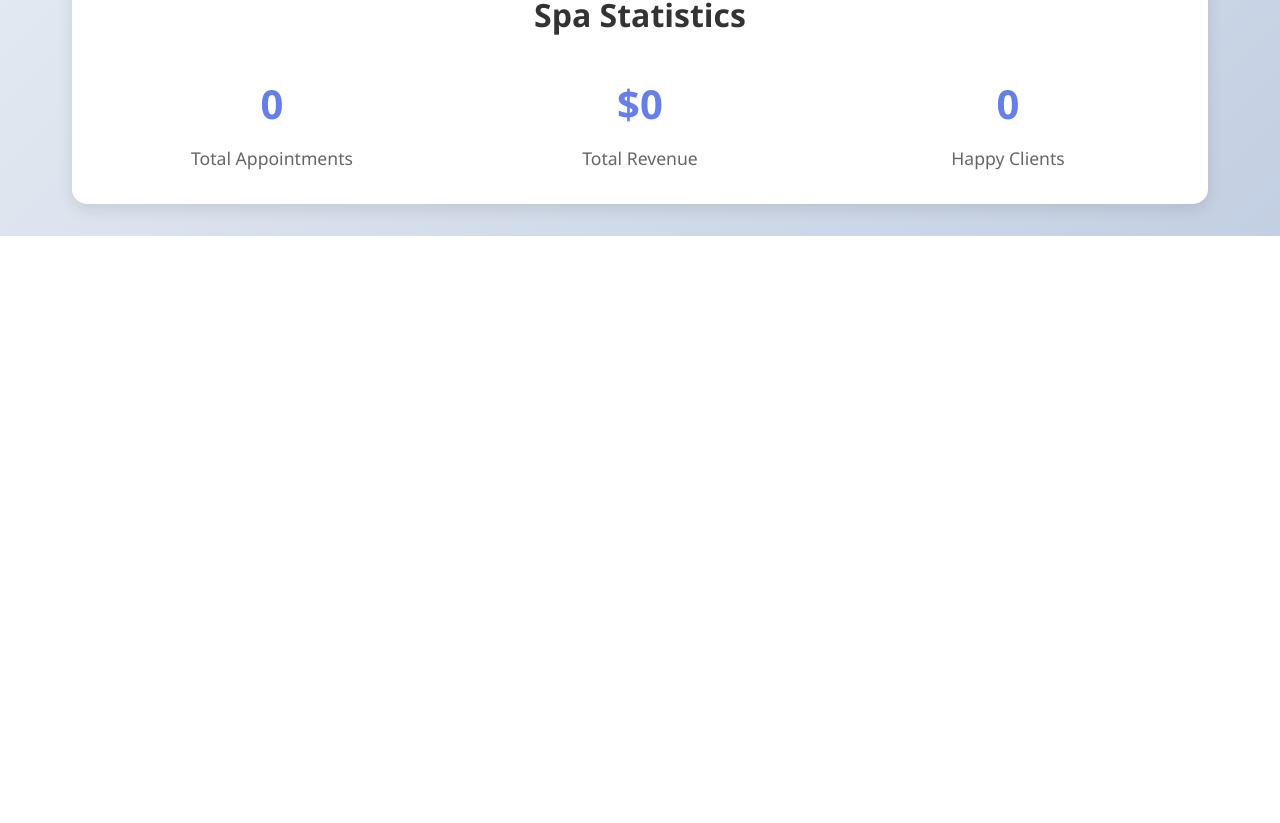
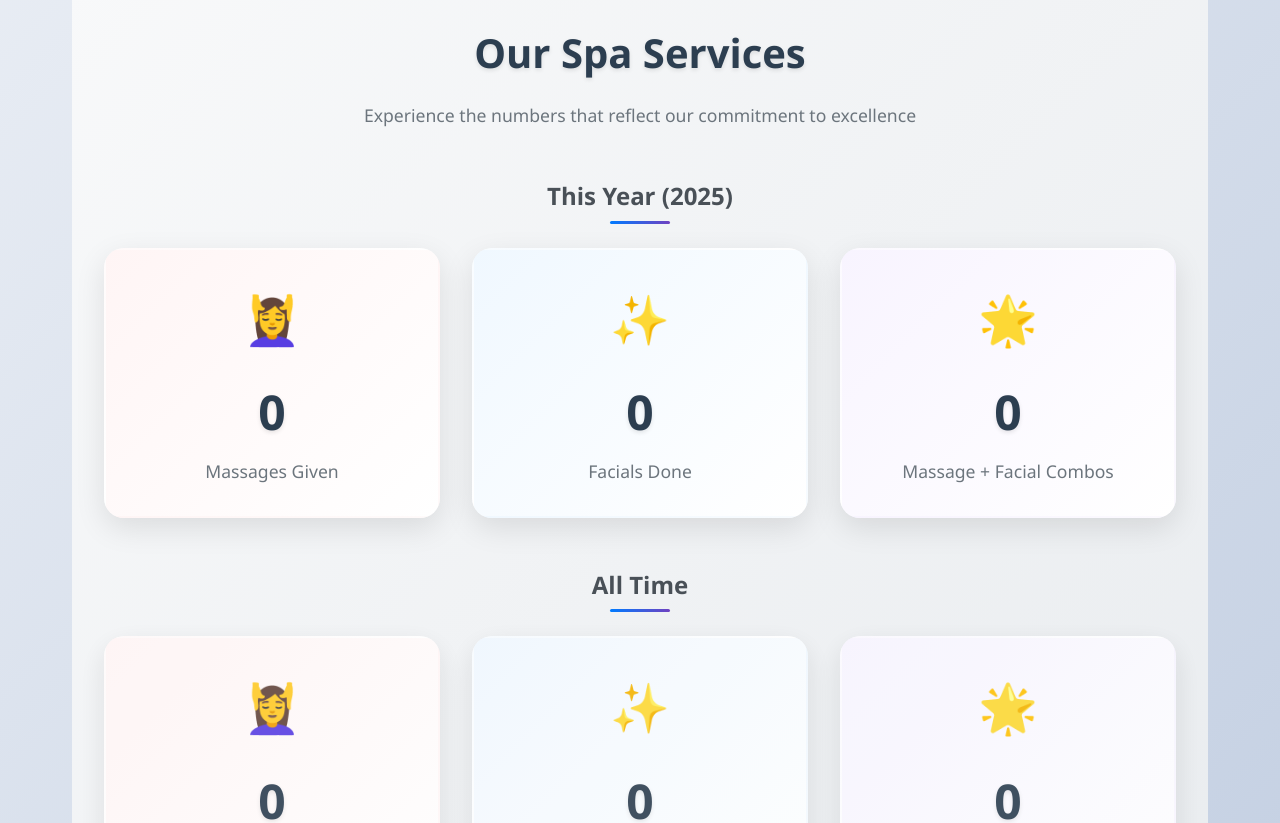
Before and after one commit to somOone/MySpaWebsite, a React (Create React App) app in the folder frontend/: page / in a window 1280 px wide. Shown: the part 877-1700 px from the top of the page. Before the commit the page ends 1113 px from the top, so only its background shows below. Built offline with nearby package versions, Linux system fonts and the light colour scheme; no server answers; the HTML template or start-up script is replaced by a standard one.

Commit message:
feat(home): enhance spa statistics with beautiful service metrics display

```diff
--- a/frontend/src/App.css
+++ b/frontend/src/App.css
@@ -1299,3 +1299,229 @@ body {
     padding: 0.5rem;
   }
 }
+
+/* Spa Service Statistics Section */
+.spa-stats-section {
+  padding: 4rem 2rem;
+  background: linear-gradient(135deg, #f8f9fa 0%, #e9ecef 100%);
+  text-align: center;
+}
+
+.spa-stats-title {
+  font-size: 2.5rem;
+  color: #2c3e50;
+  margin-bottom: 1rem;
+  font-weight: 700;
+  text-shadow: 0 2px 4px rgba(0,0,0,0.1);
+}
+
+.spa-stats-subtitle {
+  font-size: 1.1rem;
+  color: #6c757d;
+  margin-bottom: 3rem;
+  font-weight: 400;
+  max-width: 600px;
+  margin-left: auto;
+  margin-right: auto;
+}
+
+.spa-stats-container {
+  max-width: 1200px;
+  margin: 0 auto;
+}
+
+.stats-period-section {
+  margin-bottom: 3rem;
+}
+
+.stats-period-section:last-child {
+  margin-bottom: 0;
+}
+
+.period-title {
+  font-size: 1.5rem;
+  color: #495057;
+  margin-bottom: 2rem;
+  font-weight: 600;
+  position: relative;
+  display: inline-block;
+}
+
+.period-title::after {
+  content: '';
+  position: absolute;
+  bottom: -8px;
+  left: 50%;
+  transform: translateX(-50%);
+  width: 60px;
+  height: 3px;
+  background: linear-gradient(90deg, #007bff, #6f42c1);
+  border-radius: 2px;
+}
+
+.spa-stats-grid {
+  display: grid;
+  grid-template-columns: repeat(auto-fit, minmax(280px, 1fr));
+  gap: 2rem;
+  margin-bottom: 2rem;
+}
+
+.spa-stat-card {
+  background: white;
+  border-radius: 20px;
+  padding: 2rem;
+  box-shadow: 0 10px 30px rgba(0,0,0,0.1);
+  transition: all 0.3s ease;
+  position: relative;
+  overflow: hidden;
+  border: 2px solid transparent;
+}
+
+.spa-stat-card::before {
+  content: '';
+  position: absolute;
+  top: 0;
+  left: 0;
+  right: 0;
+  height: 4px;
+  background: linear-gradient(90deg, #007bff, #6f42c1);
+  transform: scaleX(0);
+  transition: transform 0.3s ease;
+}
+
+.spa-stat-card:hover::before {
+  transform: scaleX(1);
+}
+
+.spa-stat-card:hover {
+  transform: translateY(-10px);
+  box-shadow: 0 20px 40px rgba(0,0,0,0.15);
+  border-color: #e9ecef;
+}
+
+.spa-stat-card.massage {
+  background: linear-gradient(135deg, #fff5f5 0%, #fff 100%);
+}
+
+.spa-stat-card.facial {
+  background: linear-gradient(135deg, #f0f8ff 0%, #fff 100%);
+}
+
+.spa-stat-card.combo {
+  background: linear-gradient(135deg, #f8f4ff 0%, #fff 100%);
+}
+
+.spa-stat-card.all-time {
+  opacity: 0.9;
+}
+
+.spa-stat-card.all-time:hover {
+  opacity: 1;
+}
+
+.stat-icon {
+  font-size: 3rem;
+  margin-bottom: 1rem;
+  display: block;
+  animation: iconFloat 3s ease-in-out infinite;
+}
+
+@keyframes iconFloat {
+  0%, 100% { transform: translateY(0px); }
+  50% { transform: translateY(-10px); }
+}
+
+.stat-content {
+  text-align: center;
+}
+
+.stat-number {
+  font-size: 3rem;
+  font-weight: 800;
+  color: #2c3e50;
+  margin-bottom: 0.5rem;
+  text-shadow: 0 2px 4px rgba(0,0,0,0.1);
+  animation: numberCount 1s ease-out;
+}
+
+@keyframes numberCount {
+  from {
+    opacity: 0;
+    transform: scale(0.8);
+  }
+  to {
+    opacity: 1;
+    transform: scale(1);
+  }
+}
+
+.stat-label {
+  font-size: 1.1rem;
+  color: #6c757d;
+  font-weight: 500;
+  line-height: 1.4;
+}
+
+/* Responsive Design */
+@media (max-width: 768px) {
+  .spa-stats-section {
+    padding: 3rem 1rem;
+  }
+
+  .spa-stats-title {
+    font-size: 2rem;
+  }
+
+  .spa-stats-subtitle {
+    font-size: 1rem;
+    margin-bottom: 2rem;
+  }
+
+  .spa-stats-grid {
+    grid-template-columns: 1fr;
+    gap: 1.5rem;
+  }
+
+  .spa-stat-card {
+    padding: 1.5rem;
+  }
+
+  .stat-icon {
+    font-size: 2.5rem;
+  }
+
+  .stat-number {
+    font-size: 2.5rem;
+  }
+
+  .period-title {
+    font-size: 1.3rem;
+  }
+}
+
+@media (max-width: 480px) {
+  .spa-stats-section {
+    padding: 2rem 0.5rem;
+  }
+
+  .spa-stats-title {
+    font-size: 1.8rem;
+  }
+
+  .spa-stat-card {
+    padding: 1.25rem;
+    margin: 0 0.5rem;
+  }
+
+  .stat-icon {
+    font-size: 2rem;
+  }
+
+  .stat-number {
+    font-size: 2rem;
+  }
+
+  .stat-label {
+    font-size: 1rem;
+  }
+}
--- a/frontend/src/pages/Home.js
+++ b/frontend/src/pages/Home.js
@@ -7,6 +7,10 @@ const Home = () => {
     totalAppointments: 0,
     totalRevenue: 0,
     totalClients: 0
+  });
+  const [spaServices, setSpaServices] = useState({
+    allTime: { massages: 0, facials: 0, combos: 0 },
+    currentYear: { massages: 0, facials: 0, combos: 0 }
   });
   const [isModalOpen, setIsModalOpen] = useState(false);
 
@@ -22,6 +26,10 @@ const Home = () => {
         totalRevenue: 0,
         totalClients: 0
       });
+      setSpaServices(response.data.spaServices || {
+        allTime: { massages: 0, facials: 0, combos: 0 },
+        currentYear: { massages: 0, facials: 0, combos: 0 }
+      });
     } catch (error) {
       console.error('Error fetching dashboard stats:', error);
       // Set default values on error
@@ -29,6 +37,10 @@ const Home = () => {
         totalAppointments: 0,
         totalRevenue: 0,
         totalClients: 0
+      });
+      setSpaServices({
+        allTime: { massages: 0, facials: 0, combos: 0 },
+        currentYear: { massages: 0, facials: 0, combos: 0 }
       });
     }
   };
@@ -86,21 +98,70 @@ const Home = () => {
         </div>
       </section>
 
-      {/* Statistics Section */}
-      <section className="stats-section">
-        <h2 className="stats-title">Spa Statistics</h2>
-        <div className="stats-grid">
-          <div className="stat-item">
-            <div className="stat-number">{stats.totalAppointments || 0}</div>
-            <div className="stat-label">Total Appointments</div>
+      {/* Spa Service Statistics Section */}
+      <section className="spa-stats-section">
+        <h2 className="spa-stats-title">Our Spa Services</h2>
+        <p className="spa-stats-subtitle">Experience the numbers that reflect our commitment to excellence</p>
+
+        <div className="spa-stats-container">
+          {/* Current Year Statistics */}
+          <div className="stats-period-section">
+            <h3 className="period-title">This Year ({new Date().getFullYear()})</h3>
+            <div className="spa-stats-grid">
+              <div className="spa-stat-card massage">
+                <div className="stat-icon">💆‍♀️</div>
+                <div className="stat-content">
+                  <div className="stat-number">{spaServices.currentYear.massages}</div>
+                  <div className="stat-label">Massages Given</div>
+                </div>
+              </div>
+
+              <div className="spa-stat-card facial">
+                <div className="stat-icon">✨</div>
+                <div className="stat-content">
+                  <div className="stat-number">{spaServices.currentYear.facials}</div>
+                  <div className="stat-label">Facials Done</div>
+                </div>
+              </div>
+
+              <div className="spa-stat-card combo">
+                <div className="stat-icon">🌟</div>
+                <div className="stat-content">
+                  <div className="stat-number">{spaServices.currentYear.combos}</div>
+                  <div className="stat-label">Massage + Facial Combos</div>
+                </div>
+              </div>
+            </div>
           </div>
-          <div className="stat-item">
-            <div className="stat-number">${(stats.totalRevenue || 0).toLocaleString()}</div>
-            <div className="stat-label">Total Revenue</div>
-          </div>
-          <div className="stat-item">
-            <div className="stat-number">{stats.totalClients || 0}</div>
-            <div className="stat-label">Happy Clients</div>
+
+          {/* All Time Statistics */}
+          <div className="stats-period-section">
+            <h3 className="period-title">All Time</h3>
+            <div className="spa-stats-grid">
+              <div className="spa-stat-card massage all-time">
+                <div className="stat-icon">💆‍♀️</div>
+                <div className="stat-content">
+                  <div className="stat-number">{spaServices.allTime.massages}</div>
+                  <div className="stat-label">Massages Given</div>
+                </div>
+              </div>
+
+              <div className="spa-stat-card facial all-time">
+                <div className="stat-icon">✨</div>
+                <div className="stat-content">
+                  <div className="stat-number">{spaServices.allTime.facials}</div>
+                  <div className="stat-label">Facials Done</div>
+                </div>
+              </div>
+
+              <div className="spa-stat-card combo all-time">
+                <div className="stat-icon">🌟</div>
+                <div className="stat-content">
+                  <div className="stat-number">{spaServices.allTime.combos}</div>
+                  <div className="stat-label">Massage + Facial Combos</div>
+                </div>
+              </div>
+            </div>
           </div>
         </div>
       </section>
```
Also changed, not shown: 1 other file (tests, documents, lock files or other folders).
